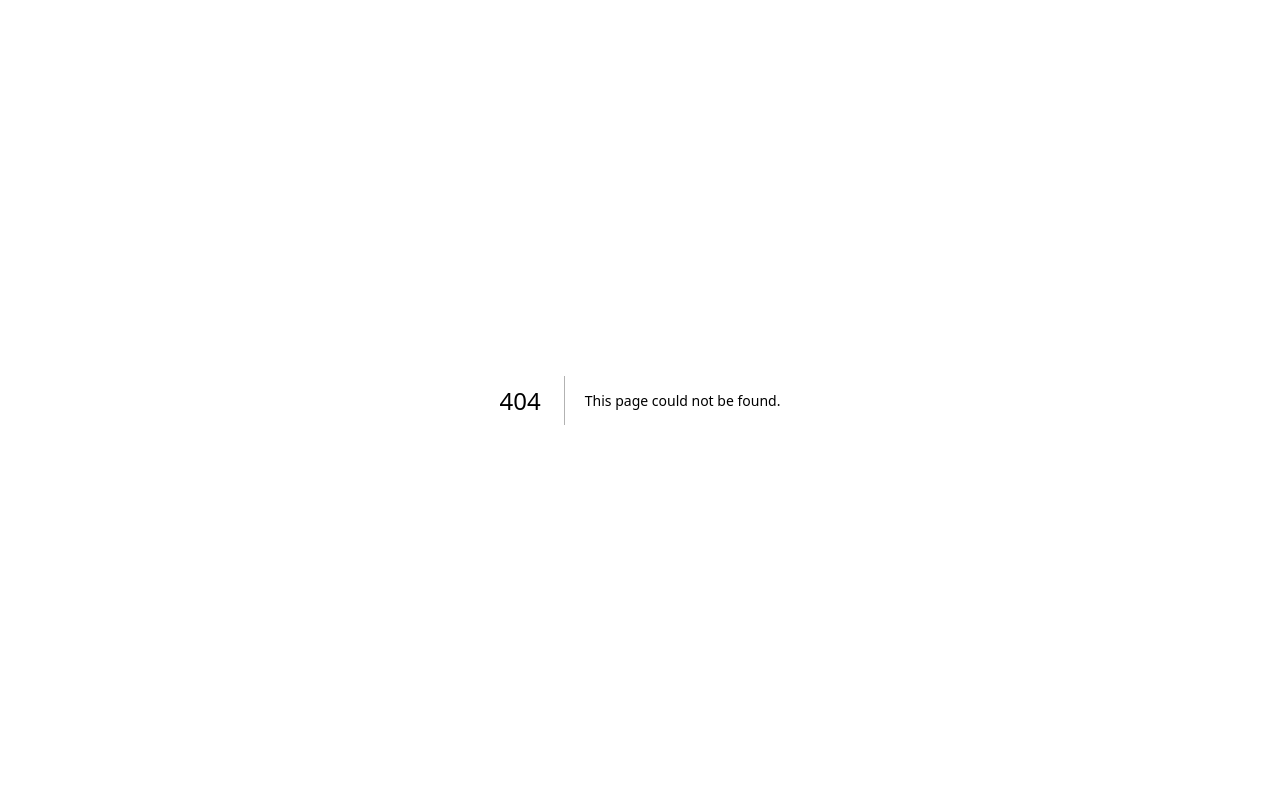
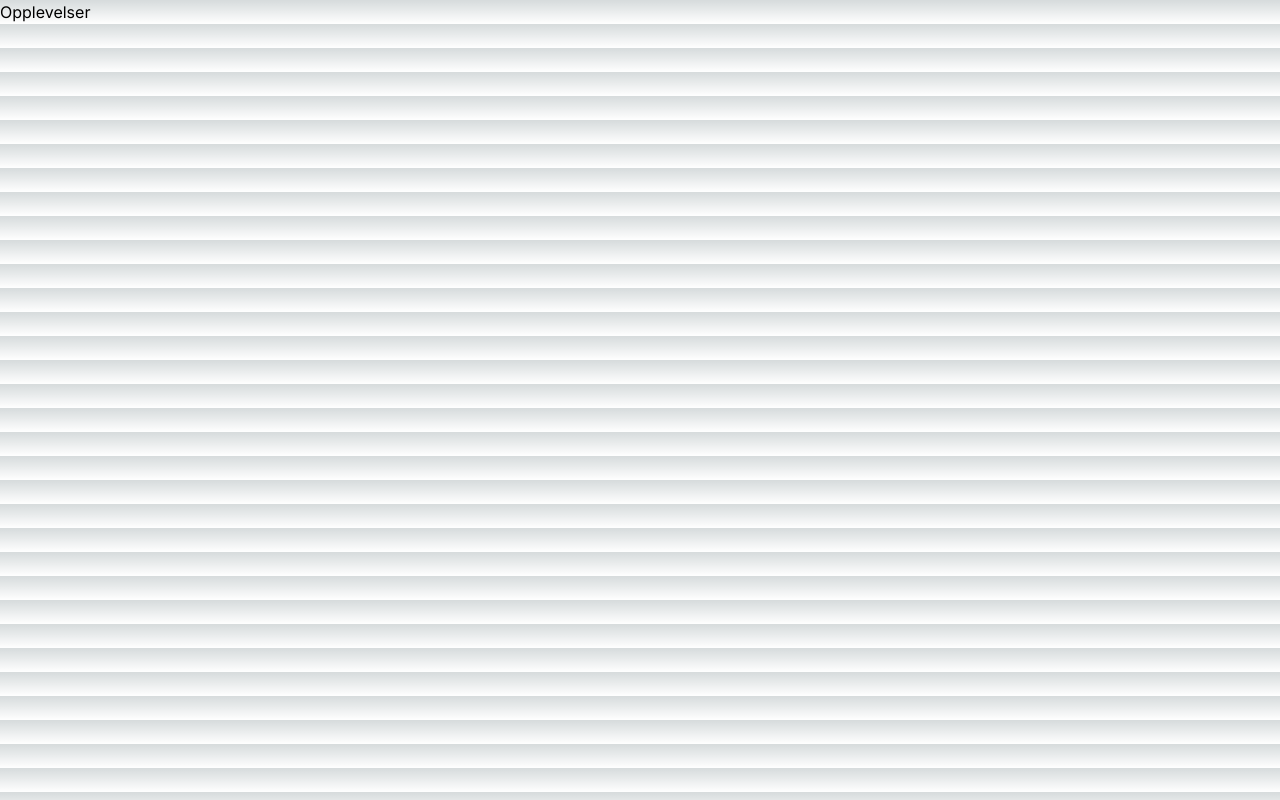
Before and after one commit to VidarHeritier/dagen-i-dag, a Next.js app: page /Pages/CulturePage in a window 1280 px wide. Before the commit this address had no page. Built offline with nearby package versions, Linux system fonts and the light colour scheme.

Commit message:
Implemented links to pages

```diff
--- /dev/null
+++ b/app/Pages/CulturePage/page.tsx
@@ -0,0 +1,5 @@
+import React from "react";
+
+export default function CulturePage() {
+  return <p>Opplevelser</p>;
+}
```
